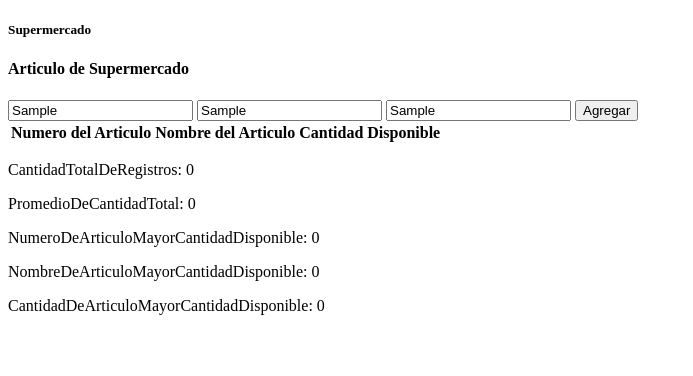
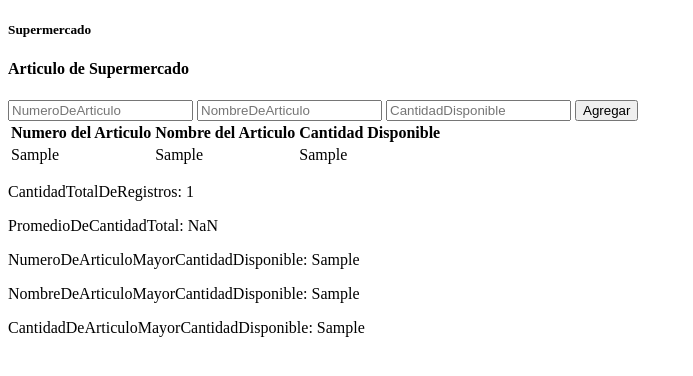
Before and after one commit to Melina-Vasquez/Carga-de-Stock-en-HTML5-CSS-y-JAVASCRIPT, a plain HTML site: page index.html in a window 1280 px wide. Both pictures are taken after typing "Sample", "Sample", "Sample" into the empty fields and a click on the button "Agregar". Shown: the whole page, without its empty margins (0-693 px from the left). Drawn offline with Linux system fonts and the light colour scheme.

Commit message:
Cambio de archivos iniciales
Pequeño proyecto de para el modulo de programación 1 de Institución Cervantes. Se realizo un diseño básico para la muestra de resultado en un tabla en la pagina web. La idea es mostrar la información de las operación solicitadas en nivel básico.

```diff
--- a/index.html
+++ b/index.html
@@ -4,6 +4,7 @@
     <meta charset="UTF-8">
     <meta http-equiv="X-UA-Compatible" content="IE=edge">
     <meta name="viewport" content="width=device-width, initial-scale=1.0">
+    <script src="js/index.js"></script>
     <title>StockdeSupermercado</title>
 
     <style>
--- /dev/null
+++ b/js/index.js
@@ -0,0 +1,86 @@
+let NumeroDeArticulos =[];
+let NombreDelArticulo =[];
+let CantidadDisponible =[];
+
+let i =0;
+
+let CantidadTotalDeRegistros =0;
+let PromedioDeCantidadTotal =0;
+let NumeroArticuloMayorCantidad =0;
+let NombreArticuloMayorCantidad =0;
+let CantidadDeArticuloMayorCantidad =0;
+
+function Agregar (){
+
+
+var numeroarticulo = document.getElementById("txtNumeroDeArticulo");
+var nombrearticulo = document.getElementById("txtNombreDeArticulo");
+var cantidaddisponibles = document.getElementById("txtCantidadDisponible");
+
+NumeroDeArticulos [i] = numeroarticulo.value;
+NombreDelArticulo [i] = nombrearticulo.value;
+CantidadDisponible [i] = cantidaddisponibles.value;
+
+numeroarticulo.value="";
+nombrearticulo.value="";
+cantidaddisponibles.value="";
+
+    var td0 = document.createElement ("td");
+    td0.textContent = NumeroDeArticulos[i];
+
+    var td1 = document.createElement ("td");
+    td1.innerHTML = NombreDelArticulo[i];
+
+    var td2 = document.createElement ("td");
+    td2.textContent = CantidadDisponible[i];
+
+    var tr = document.createElement ("tr");
+    tr.appendChild(td0);
+    tr.appendChild(td1);
+    tr.appendChild(td2);
+
+    var tbody = document.querySelector("tbody");
+    tbody.appendChild(tr);
+
+
+    i++;
+
+  VerEstadisticas();
+  ArticuloMayorCantidad();
+
+}
+
+function VerEstadisticas(){
+
+    CantidadTotalDeRegistros =0;
+    PromedioDeCantidadTotal =0;
+    acumCantidadTotalDeRegistros =0;
+
+    for(let i =0; i<CantidadDisponible.length; i ++){
+
+        CantidadTotalDeRegistros++;
+
+        acumCantidadTotalDeRegistros = acumCantidadTotalDeRegistros + parseInt(CantidadDisponible[i]);
+    }
+
+    PromedioDeCantidadTotal = acumCantidadTotalDeRegistros / CantidadTotalDeRegistros;
+
+    document.getElementById("lblCantidadTotalDeRegistros").textContent = CantidadTotalDeRegistros;
+    document.getElementById("lblPromedioDeCantidadTotal").innerText = PromedioDeCantidadTotal;
+}
+
+function ArticuloMayorCantidad(){
+
+    let valorMax = Math.max(...CantidadDisponible);
+
+    let indice = 0;
+    for ( let i = 0; i <CantidadDisponible.length; i++){
+        if(valorMax == CantidadDisponible[i]){
+            indice = i;
+        }
+    }
+
+    document.getElementById("lblNumeroDeArticuloMayorCantidadDisponible").innerText = NumeroDeArticulos[indice];
+    document.getElementById("lblNombreDeArticuloMayorCantidadDisponible").textContent = NombreDelArticulo [indice];
+    document.getElementById("lblCantidadDeArticuloMayorCantidadDisponible").innerText = CantidadDisponible[indice];
+}
```
